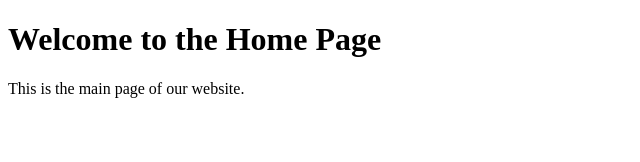
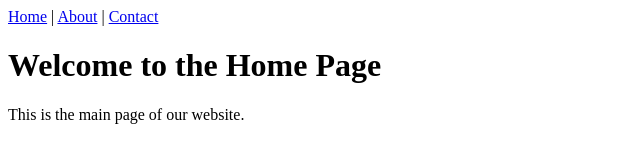
Before and after one commit to prithikalambore/prtl-1, a plain HTML site: page index.html in a window 1280 px wide. Shown: the whole page, without its empty margins (0-640 px from the left). Drawn offline with Linux system fonts and the light colour scheme.

Commit message:
Added navigation menu to index.html

```diff
--- a/index.html
+++ b/index.html
@@ -1,9 +1,14 @@
 <!DOCTYPE html>
 <html>
 <head>
-<title>Home Page</title>
+    <title>Home Page</title>
 </head>
 <body>
+    <nav>
+        <a href="index.html">Home</a> |
+        <a href="about.html">About</a> |
+        <a href="contact.html">Contact</a>
+    </nav>
     <h1>Welcome to the Home Page</h1>
     <p>This is the main page of our website.</p>
 </body>
```
